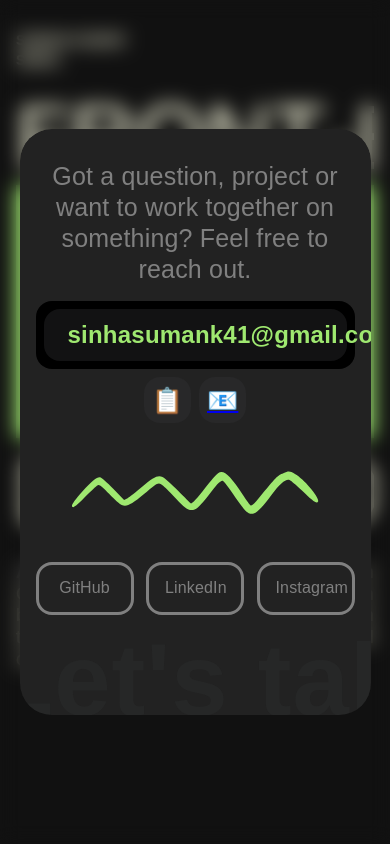
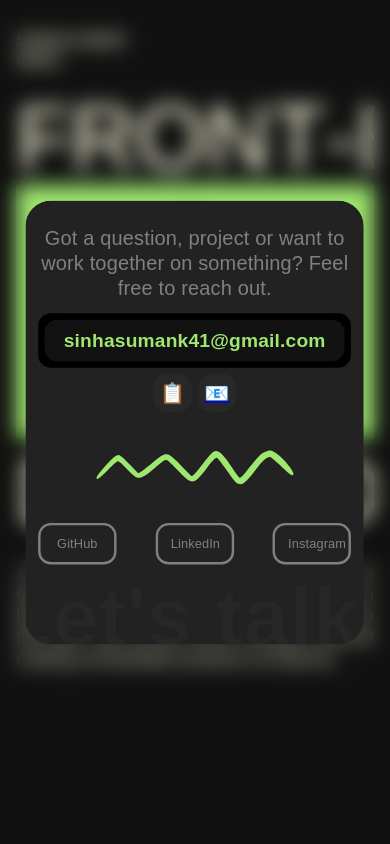
Before and after one commit to SumanKS1998/portfolio-sks, a React (Vite) app: page / in a window 390 px wide. Both pictures are taken after a click on the button "Contact". Shown: the top 844 px of the page. Built offline with nearby package versions, Linux system fonts and the light colour scheme; a web font is replaced by a local one.

Commit message:
feat: added more responsiveness

```diff
--- a/src/components/common/Modal/index.jsx
+++ b/src/components/common/Modal/index.jsx
@@ -34,10 +34,13 @@ const Modal = ({ open, setOpen }) => {
           justifyContent={"center"}
         >
           <Stack
-            sx={{ width:'90%', borderRadius: "32px", overflow: "hidden" }}
+            sx={{ borderRadius: "32px", overflow: "hidden" }}
             onClick={(e) => e.stopPropagation()}
+            component={motion.div}
+            initial={{ scale: 0 }}
+            whileInView={{ scale: 0.8, transition: { delay: 0.1 } }}
           >
-            <FooterPhone />
+            <FooterPhone type="modal" />
           </Stack>
         </Stack>
       )}
--- a/src/components/common/phone/HeroSection/index.jsx
+++ b/src/components/common/phone/HeroSection/index.jsx
@@ -64,7 +64,6 @@ const HeroSectionPhone = () => {
           variants={entryContainerVariant}
           initial="initial"
           animate={entryAnimationControl}
-          overflow="hidden"
         >
           <Stack component={motion.div} variants={entryVariant}>
             <SemiboldText variant="body2">
```
